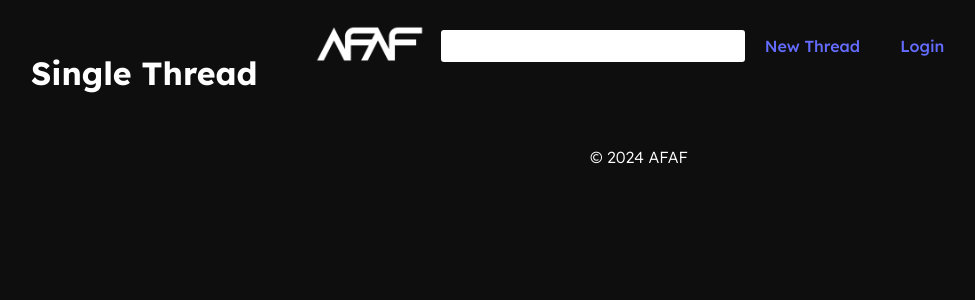
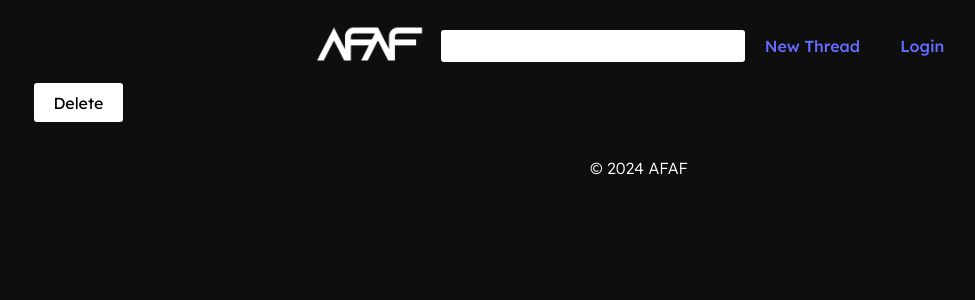
Before and after one commit to TEAM-ONE-A55/AFAF, a React (Vite) app in the folder afaf/: page /single-thread/1 in a window 1280 px wide. Shown: the top 300 px of the page, without its empty margins (1-976 px from the left). Built offline with nearby package versions, Linux system fonts and the light colour scheme; no server answers; the database is empty.

Commit message:
Add sync between Delete thread from topics and users => createdTopics

```diff
--- a/afaf/src/components/Button/Button.css
+++ b/afaf/src/components/Button/Button.css
@@ -1,3 +1,7 @@
 button {
     margin: .2em;
 }
+
+button:hover {
+    cursor: pointer;
+}
--- a/afaf/src/services/threads.service.js
+++ b/afaf/src/services/threads.service.js
@@ -11,10 +11,10 @@ import {
 import { db } from "../config/firebase-config";
 
 const fromTopicsDocument = (snapshot) => {
-  const tweetsDocument = snapshot.val();
+  const topicDocument = snapshot.val();
 
-  return Object.keys(tweetsDocument).map((key) => {
-    const topic = tweetsDocument[key];
+  return Object.keys(topicDocument).map((key) => {
+    const topic = topicDocument[key];
 
     return {
       ...topic,
@@ -33,10 +33,11 @@ export const addThread = async (title, content, author) => {
     commentedBy: {},
     likedBy: {},
   });
+  console.log(topic.key)
 
   const topicId = topic.key;
 
-  const userRef = ref(db, `users/${author}/createdTopics`);
+  const userRef = ref(db, `users/${author}/createdTopics/${topicId}`);
   await push(userRef, topicId);
 
   return topicId;
--- a/afaf/src/services/users.service.js
+++ b/afaf/src/services/users.service.js
@@ -58,3 +58,7 @@ export const getAllUsers = async () => {
 export const deleteUser = async (handle) => {
   return remove(ref(db, `users/${handle}`))
 }
+
+export const deleteUserTopic = async (handle, value) => {
+  return remove(ref(db, `users/${handle}/createdTopics/${value}`))
+}
--- a/afaf/src/views/Threads/CreateThread/CreateThread.jsx
+++ b/afaf/src/views/Threads/CreateThread/CreateThread.jsx
@@ -66,7 +66,7 @@ export default function CreateThread () {
         try {
             await addThread(thread.title, thread.content, userData.handle);
             toast.success("Thread created successfully!");
-            navigate('/');
+            navigate('/threads/newest');
         } catch (e) {
             console.log(e.message);
         }
--- a/afaf/src/views/Threads/SimpleThread/SimpleThread.jsx
+++ b/afaf/src/views/Threads/SimpleThread/SimpleThread.jsx
@@ -5,8 +5,9 @@ import { AppContext } from "../../../context/AppContext";
 import { Link, NavLink, useNavigate } from "react-router-dom";
 import "./SimpleThread.css";
 import Avatar from "../../../components/Avatar/Avatar";
-import { getUserByHandle } from "../../../services/users.service";
-import { deleteTopic } from "../../../services/threads.service";
+import {
+  getUserByHandle,
+} from "../../../services/users.service";
 
 export default function SimpleThread({ topic, topicLike, topicDislike }) {
   const { user, userData } = useContext(AppContext);
@@ -32,10 +33,6 @@ export default function SimpleThread({ topic, topicLike, topicDislike }) {
       });
     });
   }, [topic.author, author]);
-
-  const deleteThread = async (author) => {
-    await deleteTopic(author);
-  };
 
   return (
     <>
@@ -100,13 +97,6 @@ export default function SimpleThread({ topic, topicLike, topicDislike }) {
           ) : (
             <p>{topic.commentedBy.length} comments</p>
           )}
-
-          {(userData?.handle === author.username ||
-            userData?.role === "admin") && (
-            <Button onClick={() => deleteThread(author.username)}>
-              Delete
-            </Button>
-          )}
         </div>
       )}
     </>
--- a/afaf/src/views/Threads/SingleThread/SingleThread.css
+++ b/afaf/src/views/Threads/SingleThread/SingleThread.css
@@ -0,0 +1,3 @@
+.single-thread-container {
+    margin-top: 3em;
+}
--- a/afaf/src/views/Threads/SingleThread/SingleThread.jsx
+++ b/afaf/src/views/Threads/SingleThread/SingleThread.jsx
@@ -1,15 +1,23 @@
-import { useEffect, useState } from "react";
-import { useParams } from "react-router-dom";
+import { useContext, useEffect, useState } from "react";
+import { useNavigate, useParams } from "react-router-dom";
 import {
+  deleteTopic,
   dislikeTopic,
   getTopicById,
   likeTopic,
 } from "../../../services/threads.service";
 import SimpleThread from "../SimpleThread/SimpleThread";
+import { deleteUserTopic } from "../../../services/users.service";
+import toast from "react-hot-toast";
+import { AppContext } from "../../../context/AppContext";
+import Button from "../../../components/Button/Button";
+import "./SingleThread.css";
 
 export default function SingleThread() {
+  const { userData } = useContext(AppContext);
   const [thread, setThread] = useState(null);
   const { id } = useParams();
+  const navigate = useNavigate();
 
   const topicLike = async (handle, id) => {
     await likeTopic(handle, id);
@@ -23,12 +31,28 @@ export default function SingleThread() {
 
   useEffect(() => {
     getTopicById(id).then(setThread);
-    // console.log(thread);
   }, [id]);
-  // console.log(thread);
+
+  const deleteThread = async (author, topic) => {
+    try {
+      await deleteUserTopic(author, topic);
+      await deleteTopic(author);
+      return toast.success("Your thread has been successfully deleted");
+    } catch (e) {
+      return toast.error("Something went wrong. Please try again later.");
+    } finally {
+      setTimeout(() => {
+        navigate(-1);
+      }, 1000);
+    }
+  };
+
   return (
-    <div>
-      <h1>Single Thread</h1>
+    <div className="single-thread-container">
+      <h1>{thread?.title}</h1>
+      {(userData?.handle === thread?.author || userData?.role === "admin") && (
+        <Button onClick={() => deleteThread(thread.author, id)}>Delete</Button>
+      )}
       {thread && (
         <SimpleThread
           topic={thread}
```
